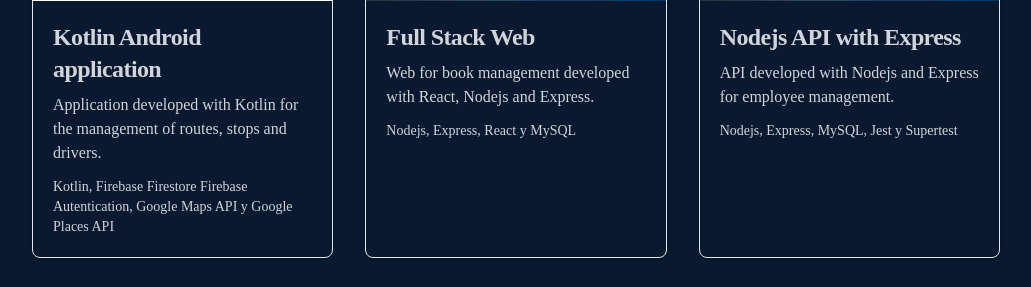
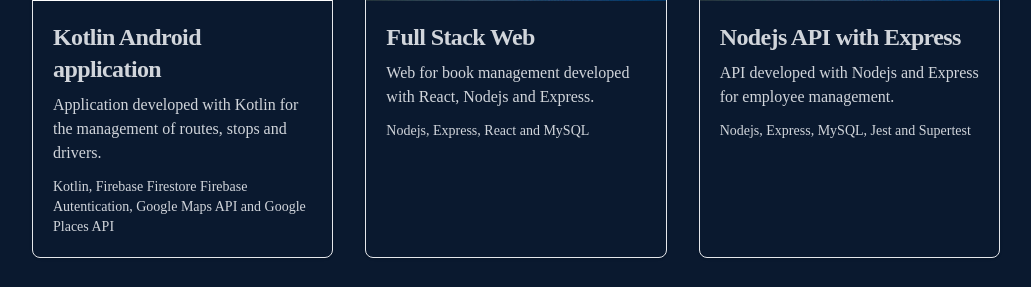
Before and after one commit to Mariusrfx/portfolio-reactjs, a React (Create React App) app: page / in a window 1280 px wide. Shown: the part 2780-3067 px from the top of the page, without its empty margins (124-1155 px from the left). Built offline with nearby package versions, Linux system fonts and the light colour scheme.

Commit message:
v1.4.5.5 texts added

```diff
--- a/src/components/Work.jsx
+++ b/src/components/Work.jsx
@@ -35,7 +35,7 @@
               </p>
               <p className="dark:text-gray-400 text-sm">
                 Kotlin, Firebase Firestore Firebase Autentication, Google Maps
-                API y Google Places API
+                API {t('and')} Google Places API
               </p>
             </div>
           </div>
@@ -57,7 +57,7 @@
               {t('prodesc2')}
               </p>
               <p className="dark:text-gray-400 text-sm h-30 w-full ">
-                Nodejs, Express, React y MySQL
+                Nodejs, Express, React {t('and')} MySQL
               </p>
             </div>
           </div>
@@ -75,7 +75,7 @@
               {t('prodesc3')}
               </p>
               <p className="dark:text-gray-400 text-sm h-30 w-full ">
-                Nodejs, Express, MySQL, Jest y Supertest
+                Nodejs, Express, MySQL, Jest {t('and')} Supertest
               </p>
             </div>
           </div>
--- a/src/languages/translator.jsx
+++ b/src/languages/translator.jsx
@@ -26,7 +26,9 @@
       emailplch:"Email",
       msgplch:"Message",
       btnform:"Send",
-      footdesc:"©Marius Romosan. All rights reserved"
+      footdesc:"©Marius Romosan. All rights reserved",
+      and:"and"
+
 
     },
   },
@@ -57,7 +59,8 @@
       emailplch:"Email",
       msgplch:"Mensaje",
       btnform:"Enviar",
-      footdesc:"©Marius Romosan. Todos los derechos reservados"
+      footdesc:"©Marius Romosan. Todos los derechos reservados",
+      and: "y"
     },
   },
 };
```
